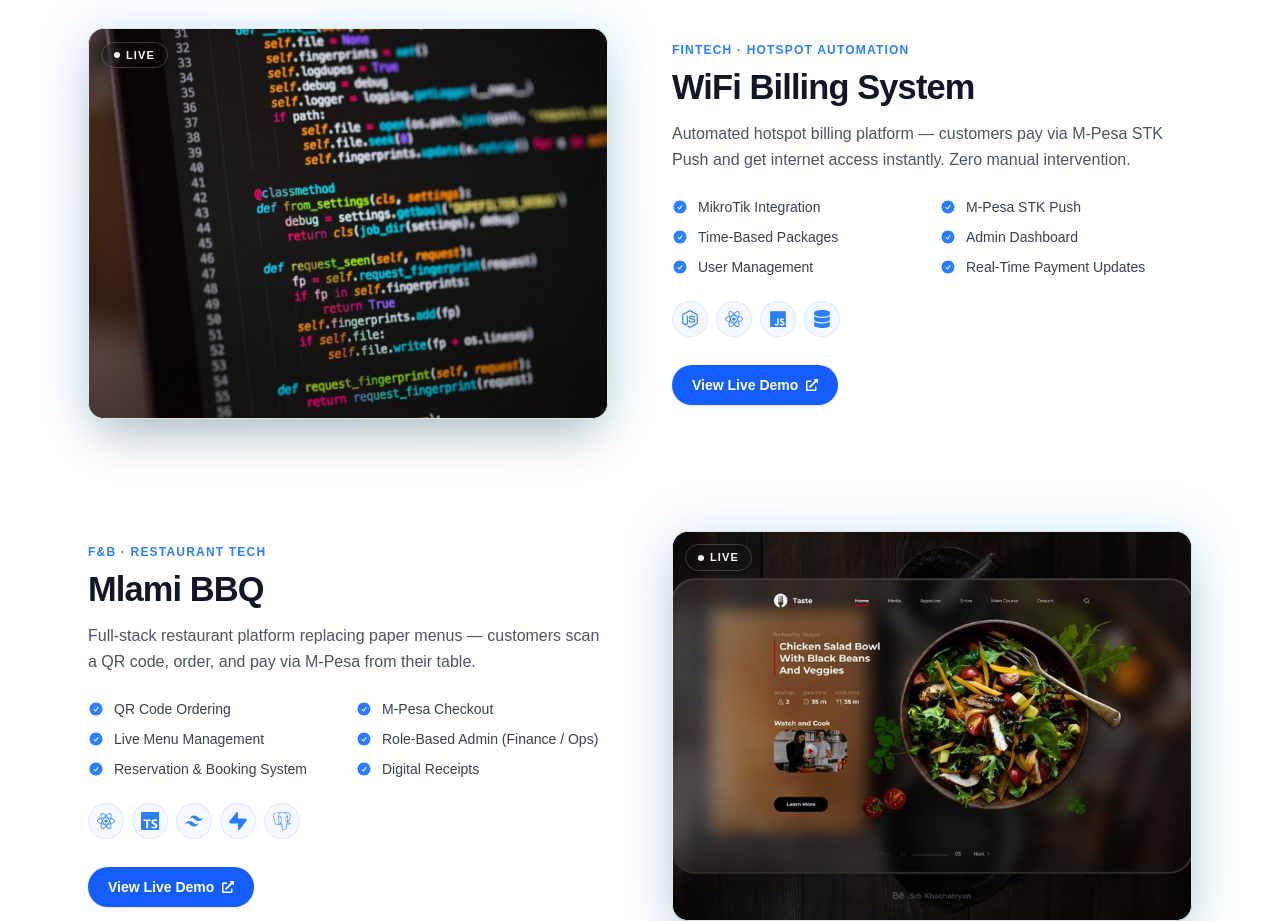
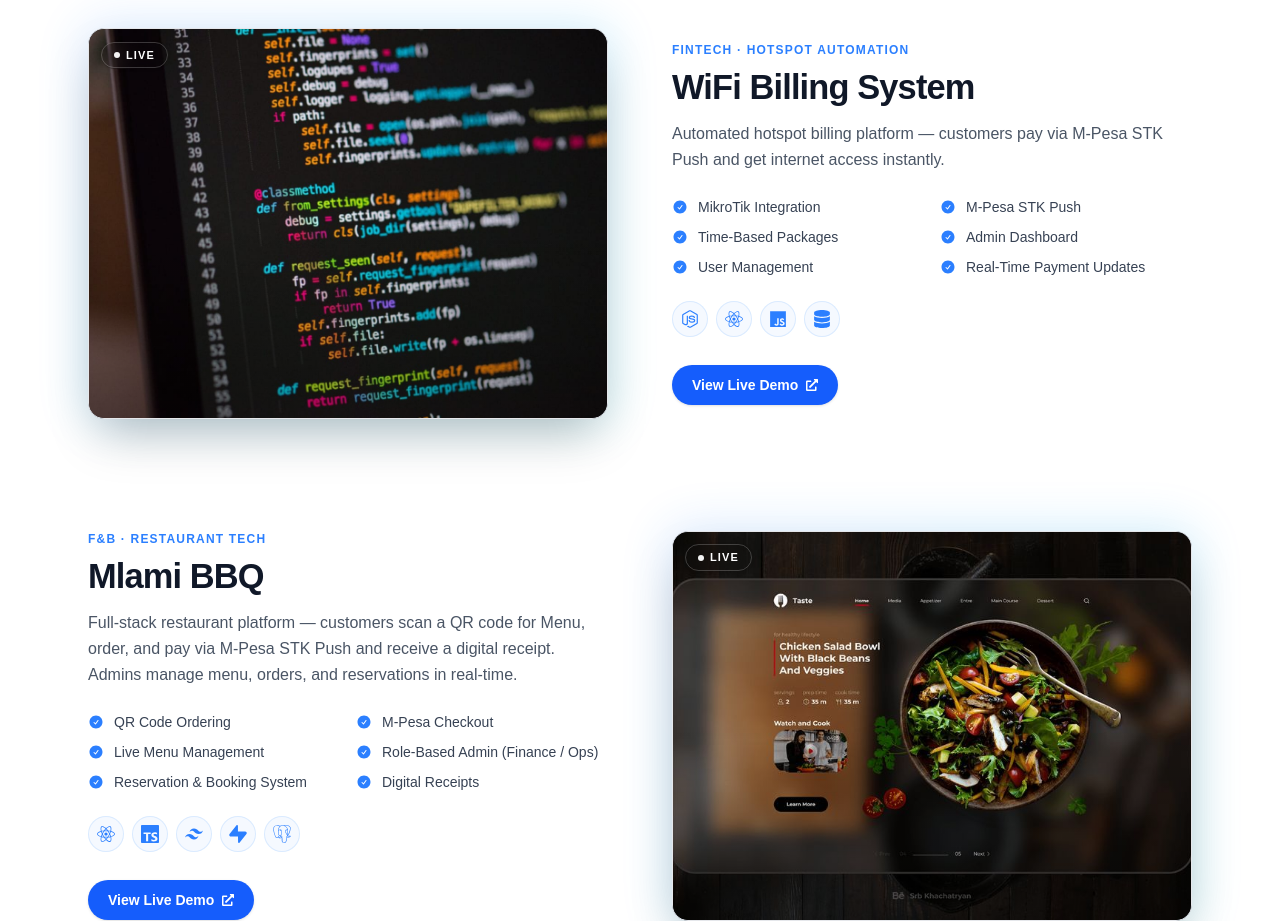
Before and after one commit to Nigiddy/my_portfolio, a Next.js app: page / in a window 1280 px wide. Shown: the part 1840-2761 px from the top of the page. Built offline with nearby package versions, Linux system fonts and the light colour scheme.

Commit message:
Modified the web content

```diff
--- a/src/components/Hero.jsx
+++ b/src/components/Hero.jsx
@@ -64,7 +64,7 @@
       {/* Hero Section */}
       <section
         id="home"
-        className={`relative w-full h-screen flex flex-col items-center justify-center px-6 sm:px-12 bg-white text-black dark:bg-black dark:text-white`} // 🔥 Tailwind handles theme
+        className={`relative w-full h-screen flex flex-col items-center justify-center px-6 sm:px-12 bg-white text-black dark:bg-black dark:text-white`} //  Tailwind handles theme
       >
         <div className="max-w-6xl w-full grid grid-cols-1 md:grid-cols-2 gap-8 items-center">
           {/* Text Content */}
--- a/src/components/Projects.jsx
+++ b/src/components/Projects.jsx
@@ -14,7 +14,7 @@
     title: "WiFi Billing System",
     category: "Fintech · Hotspot Automation",
     subtitle:
-      "Automated hotspot billing platform — customers pay via M-Pesa STK Push and get internet access instantly. Zero manual intervention.",
+      "Automated hotspot billing platform — customers pay via M-Pesa STK Push and get internet access instantly.",
     status: "Live",
     statusColor: "bg-emerald-500",
     image: "/images/mpesa-wifi.jpg",
@@ -39,7 +39,7 @@
     title: "Mlami BBQ",
     category: "F&B · Restaurant Tech",
     subtitle:
-      "Full-stack restaurant platform replacing paper menus — customers scan a QR code, order, and pay via M-Pesa from their table.",
+      "Full-stack restaurant platform — customers scan a QR code for Menu, order, and pay via M-Pesa STK Push and receive a digital receipt. Admins manage menu, orders, and reservations in real-time.",
     status: "Live",
     statusColor: "bg-blue-500",
     image: "/images/mlami.jpg",
```
